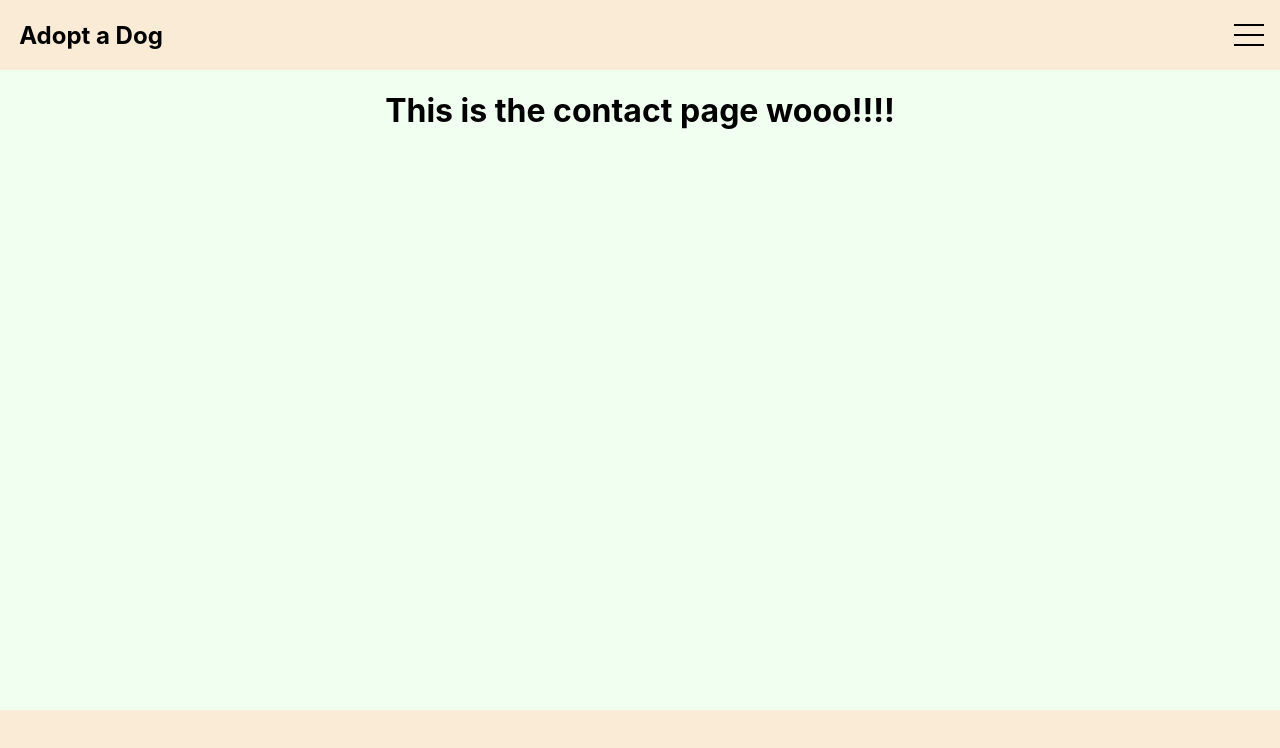
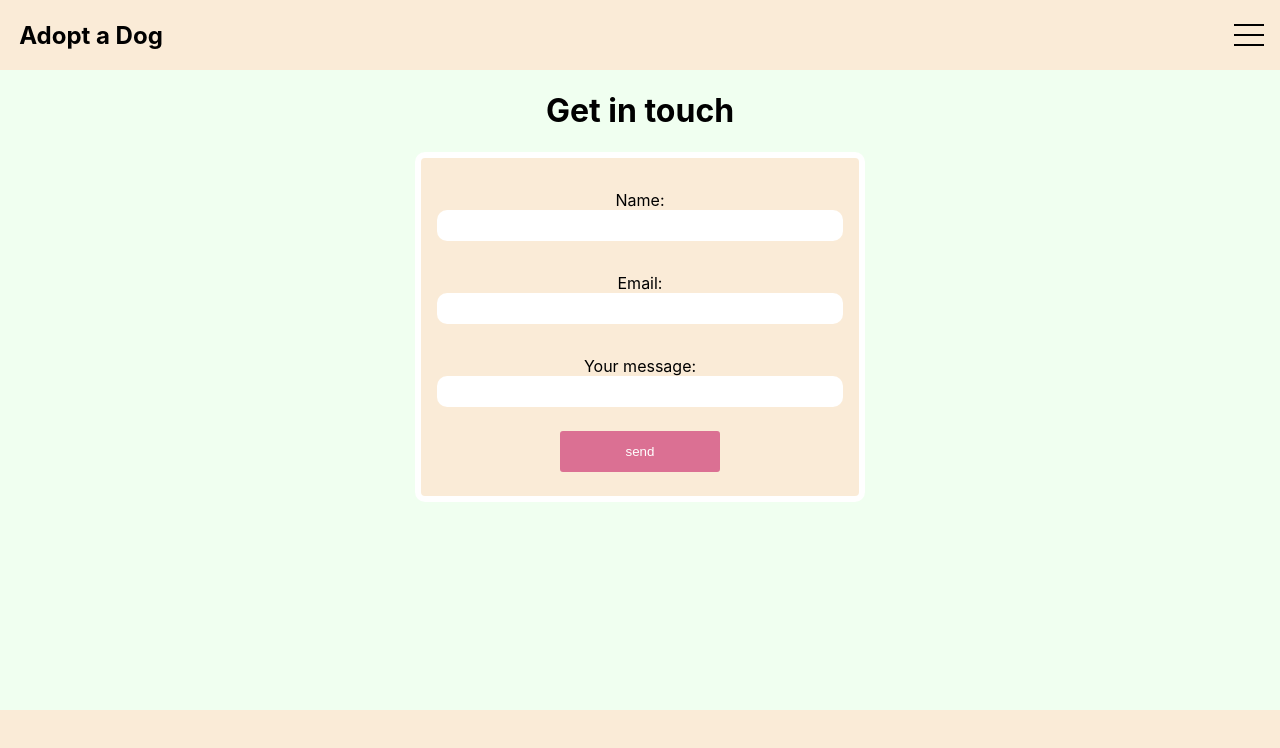
Before and after one commit to ThomasAlexanderMann/react_challenge, a React (Create React App) app: page /contact in a window 1280 px wide. Shown: the top 748 px of the page. Built offline with nearby package versions, Linux system fonts and the light colour scheme.

Commit message:
Lots of tidying and styling

```diff
--- a/src/youtubeReactCourse/react_challenge/components/button.elements.js
+++ b/src/youtubeReactCourse/react_challenge/components/button.elements.js
@@ -1,22 +1,24 @@
 import styled from "styled-components";
 
-export const Button = styled.button`
+export const buttonstyles = `
 background: palevioletred;
 color: white;
 border: 2px solid palevioletred;
 border-radius: 3px;
 margin: 0.5rem auto;
-  padding: 0.5rem 1.5rem;
+padding: .7rem 1rem;
 
 &:hover {
   background: #fff;
   color: palevioletred;
 }
 
-  ${(props) =>
-    props.primary &&
-    `
-      background: green;
+&:focus {
+  background: palevioletred;
   color: white;
-    `};
+}
 `;
+
+export const Button = styled.button`
+  ${buttonstyles}
+`;
--- /dev/null
+++ b/src/youtubeReactCourse/react_challenge/components/contactForm.elements.js
@@ -0,0 +1,75 @@
+import React, { useState } from "react";
+import styled from "styled-components";
+import { InputSubmit, Input, TextArea } from "../components/inputs.elements";
+
+function UnstyledContactForm({ className }) {
+  // name
+  const [name, setName] = useState("");
+
+  // email
+  const [email, setEmail] = useState("");
+
+  // message
+  const [message, setMessage] = useState("");
+
+  const handleSubmit = (event) => {
+    event.preventDefault();
+      alert(`Name: ${name} \r email:  ${email} \r Message: ${message}
+      \r `);
+  };
+
+  return (
+    <form className={className} onSubmit={handleSubmit}>
+      <label>
+        Name:
+        <Input
+          type="text"
+          value={name}
+          onChange={(e) => setName(e.target.value)}
+        />
+      </label>
+
+      <label>
+        Email:
+        <Input
+          type="email"
+          value={email}
+          onChange={(e) => setEmail(e.target.value)}
+        />
+      </label>
+
+      <label>
+        Your message:
+        <TextArea
+          type=""
+          value={message}
+          onChange={(e) => setMessage(e.target.value)}
+        ></TextArea>
+      </label>
+
+      <InputSubmit type="submit" value="send"></InputSubmit>
+    </form>
+  );
+}
+
+export const ContactForm = styled(UnstyledContactForm)`
+  // form container styles
+  width: 100%;
+  max-width: 450px;
+  margin: 1rem auto 2rem;
+  display: flex;
+  flex-direction: column;
+  align-items: center;
+  padding: 1rem;
+  background-color: antiquewhite;
+  border: 6px solid #fff;
+  border-radius: 10px;
+
+  label {
+    width: 100%;
+    display: flex;
+    flex-direction: column;
+    align-items: center;
+    padding: 1rem 0;
+  }
+`;
--- /dev/null
+++ b/src/youtubeReactCourse/react_challenge/components/inputs.elements.js
@@ -0,0 +1,30 @@
+import styled from "styled-components";
+// import styles to style input submit the same as a button
+import { buttonstyles } from "./button.elements";
+
+const inputAndTextAreaStyles = `
+    width: 100%;
+    padding: 0.5rem;
+    border-radius: 10px;
+    border: none;
+    text-align: center;
+
+    & focus-visible{
+        outline: 3px solid blanchedalmond;
+    }
+    `;
+
+export const Input = styled.input`
+  ${inputAndTextAreaStyles}
+`;
+
+export const TextArea = styled.input`
+  ${inputAndTextAreaStyles}
+`;
+
+// styled like a button
+export const InputSubmit = styled.input`
+  ${buttonstyles}
+  width: 100%;
+  max-width: 10rem;
+`;
--- a/src/youtubeReactCourse/react_challenge/components/modal.elements.js
+++ b/src/youtubeReactCourse/react_challenge/components/modal.elements.js
@@ -2,13 +2,13 @@ import styled from "styled-components/macro";
 import { useState } from "react";
 import { Button } from "../components/button.elements";
 
-// dislay modal div based on state
+// display modal div based on state passed as props
 const ModalDiv = styled.div`
   display: ${(props) => props.modalOpen && "flex !important;"};
 `;
 
 // modal component before styling
-const UnstyledModal = ({ id, className, children, buttonText }) => {
+const UnstyledModal = ({ className, children, openModalButtonText }) => {
   const [modalOpen, setModalOpen] = useState(false);
 
   return (
@@ -18,11 +18,12 @@ const UnstyledModal = ({ id, className, children, buttonText }) => {
           setModalOpen(true);
         }}
       >
-        {buttonText}
+        {openModalButtonText}
       </Button>
 
-      <ModalDiv id={id} className={className} modalOpen={modalOpen} >
+      <ModalDiv className={className} modalOpen={modalOpen}>
         {children}
+
         <Button
           onClick={() => {
             setModalOpen(false);
@@ -49,17 +50,8 @@ export const Modal = styled(UnstyledModal)`
   max-width: 500px;
   height: 70vh;
   margin: auto;
+  padding: 1rem;
   background-color: antiquewhite;
   border: 6px solid #fff;
-  border-radius: 10px; ;
+  border-radius: 10px;
 `;
-
-export const ModalBackground = styled.div`
-  z-index: 0;
-  position: fixed;
-  top: 0;
-  left: 0;
-  right: 0;
-  bottom: 0;
-  background-color: rgba(30, 30, 30, 0.5);
-`;
--- a/src/youtubeReactCourse/react_challenge/pages/About.js
+++ b/src/youtubeReactCourse/react_challenge/pages/About.js
@@ -6,8 +6,7 @@ export function About(){
         <>
         <Page>
           <h1>Our Story</h1>
-          <p>Our charity was started in 1993 by a number of volunteers and has grown into a large rehoming
-            center for abandoned dogs.</p>
+
         </Page>
       </>
     );
--- a/src/youtubeReactCourse/react_challenge/pages/Contact.js
+++ b/src/youtubeReactCourse/react_challenge/pages/Contact.js
@@ -1,11 +1,15 @@
-import React from "react";
+import React, { useState } from "react";
 import { Page } from "../components/Page";
+import { ContactForm } from "../components/contactForm.elements";
+
+
 
 export function Contact() {
   return (
     <>
       <Page>
-        <h1>This is the contact page wooo!!!!</h1>
+        <h1>Get in touch</h1>
+        <ContactForm></ContactForm>
       </Page>
     </>
   );
--- a/src/youtubeReactCourse/react_challenge/pages/Home.js
+++ b/src/youtubeReactCourse/react_challenge/pages/Home.js
@@ -3,10 +3,11 @@ import React from "react";
 // Import: components
 import { Page } from "../components/Page";
 import { Card } from "../components/Card";
+import { Input } from "../components/inputs.elements";
 
 // Import: styled components
 import { Button } from "../components/button.elements";
-import { Modal, ModalBackground } from "../components/modal.elements";
+import { Modal } from "../components/modal.elements";
 
 // Import: array of data
 import { dogs } from "../data/dogs.js";
@@ -53,22 +54,22 @@ export function Home() {
         <div className="card-container">{dogProfiles}</div>
 
         <div className="flex-center newsletter">
-          <Modal buttonText={"Sign up to our newsletter"}>
+          <Modal openModalButtonText={"Sign up to our newsletter"}>
             <h2>Sign up to our newsletter</h2>
-            <p>Form goes here</p>
+            <Input type="text" placeholder="Your email here..."/>
             <Button>Sign up</Button>
-            <Modal buttonText={"Modal Inception"}>
-            <h2>This modal was called within a modal</h2>
-          </Modal>
+
+            <Modal openModalButtonText={"Whats in our newsletter?"}>
+              <h2>Whats in our newsletter?</h2>
+              <ul>
+                <li>New arrivals</li>
+                <li>Adoption stories</li>
+                <li>Tips and activities for dog owners</li>
+              </ul>
+            </Modal>
           </Modal>
 
-          <Modal buttonText={"see another modal"}>
-            <h2>Another modal</h2>
-            <p>Form goes here</p>
-          </Modal>
         </div>
-
-
       </Page>
     </>
   );
```
Lines whose indentation alone changed are shown as unchanged.
